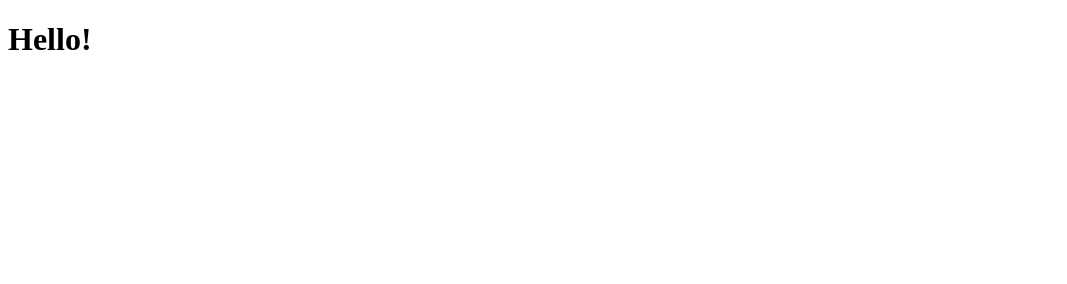
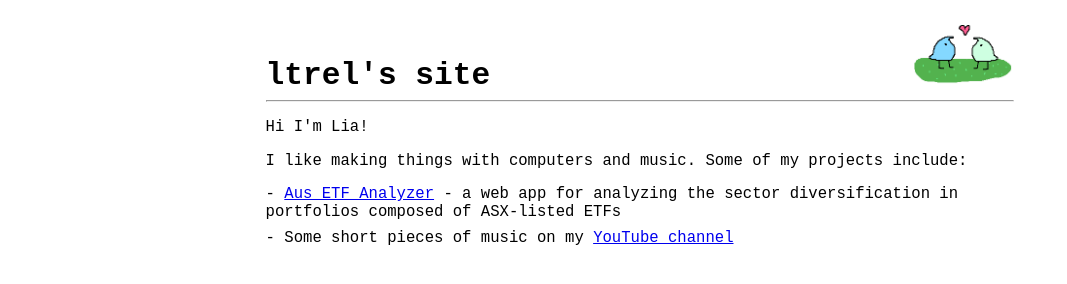
Before and after one commit to ltrel/ltrel.github.io, a plain HTML site: page index.html in a window 1280 px wide. Shown: the whole page, without its empty margins (0-1067 px from the left). Drawn offline with Linux system fonts and the light colour scheme.

Commit message:
Add some content

```diff
--- a/index.html
+++ b/index.html
@@ -9,7 +9,27 @@
 </head>
 
 <body>
-  <h1>Hello!</h1>
+  <main>
+    <div class="flex-row">
+      <h1>ltrel's site</h1>
+      <img src="wugs1x.png" style="height: 60px">
+    </div>
+    <hr>
+    <p class="justify">Hi I'm Lia!<br>
+    <p class="justify">
+      I like making things with computers and music. Some of my projects include:
+    </p>
+    <ul>
+      <li>
+        <a href="https://aus-etf-analyzer.ltrel.xyz">Aus ETF Analyzer</a>
+        - a web app for analyzing the sector diversification in portfolios composed of ASX-listed
+        ETFs
+      </li>
+      <li>
+        Some short pieces of music on my <a href="https://www.youtube.com/channel/UCpDzRZN4DPfxv_gPtOtwysg">YouTube channel</a>
+      </li>
+    </ul>
+  </main>
 </body>
 
 </html>
--- a/styles.css
+++ b/styles.css
@@ -0,0 +1,32 @@
+main {
+    margin: auto;
+    max-width: 48em;
+    padding: 1em;
+    font-family: monospace;
+    font-size: 120%;
+}
+
+.justify {
+    text-align: justify;
+}
+
+.flex-row {
+    display: flex;
+    flex-direction: row;
+    justify-content: space-between;
+    align-items: baseline;
+}
+
+ul {
+    padding-left: 0;
+    list-style-type: '-';
+    list-style-position: inside;
+}
+
+li + li {
+    margin-top: 0.5em;
+}
+
+h1 {
+    margin-bottom: 0;
+}
```
Also changed, not shown: wugs1x.png (added).
